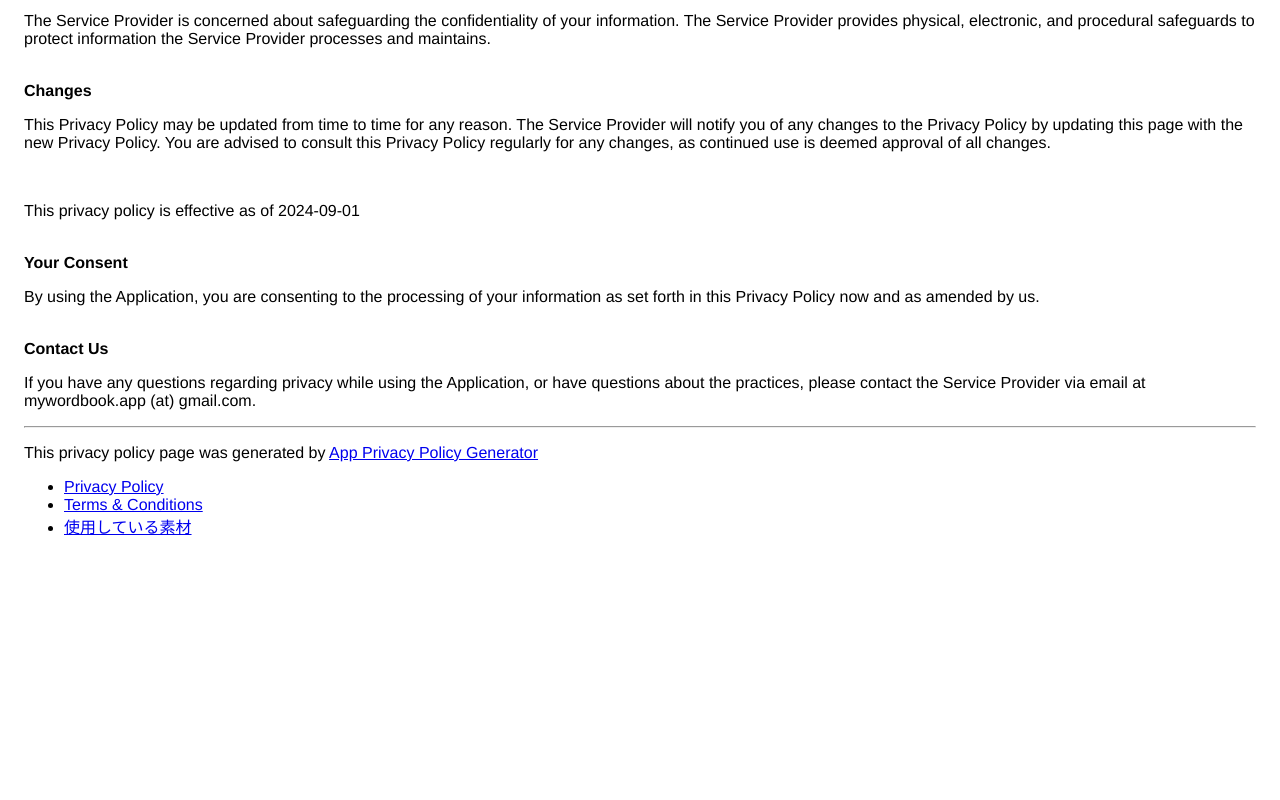
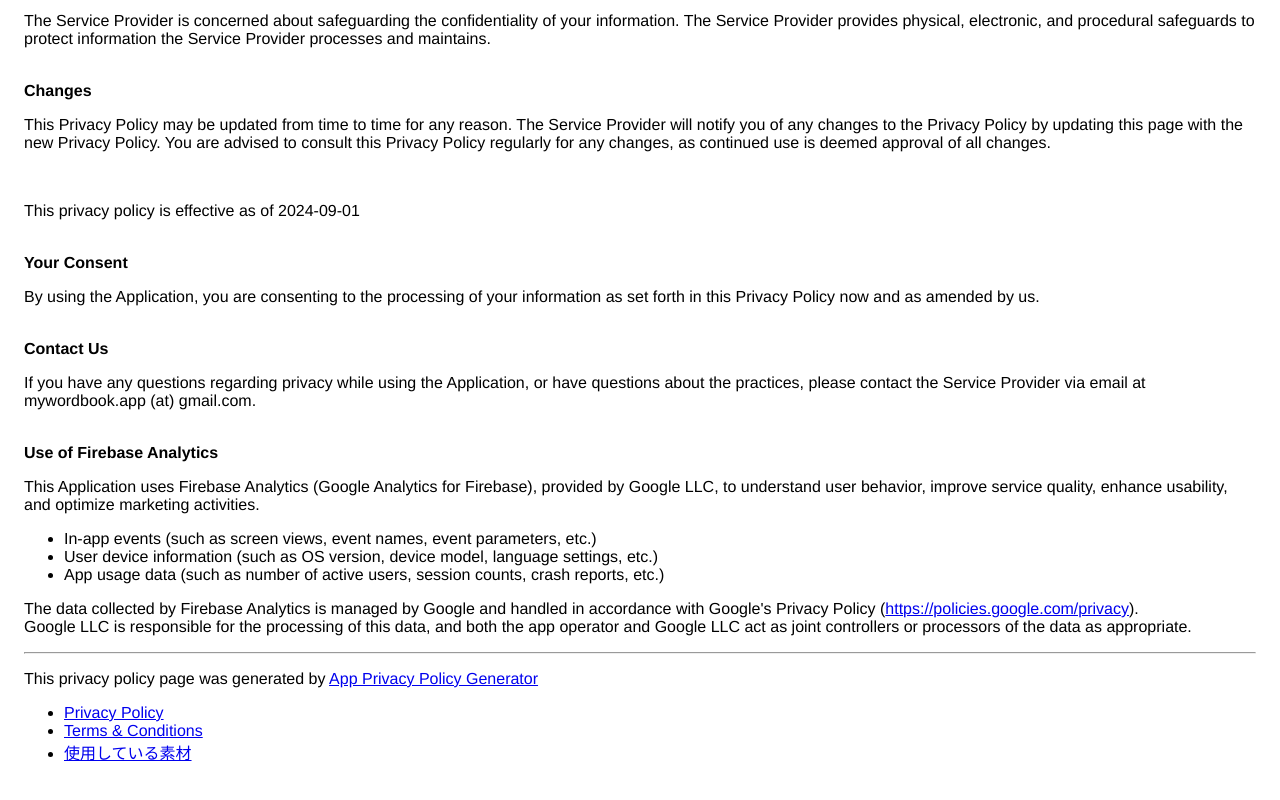
Before and after one commit to shiba6v/mywordbook-page, a plain HTML site: page privacy.html in a window 1280 px wide. Shown: the part 1485-2285 px from the top of the page. Before the commit the page ends 2063 px from the top, so only its background shows below. Drawn offline with Linux system fonts and the light colour scheme.

Commit message:
firebase analyticsの記述を追加

```diff
--- a/privacy.html
+++ b/privacy.html
@@ -197,6 +197,38 @@
       or have questions about the practices, please contact the Service Provider
       via email at mywordbook.app (at) gmail.com.
     </p>
+    <br /><strong>Use of Firebase Analytics</strong>
+    <p>
+      This Application uses Firebase Analytics (Google Analytics for Firebase),
+      provided by Google LLC, to understand user behavior, improve service
+      quality, enhance usability, and optimize marketing activities.
+    </p>
+    <ul>
+      <li>
+        In-app events (such as screen views, event names, event parameters,
+        etc.)
+      </li>
+      <li>
+        User device information (such as OS version, device model, language
+        settings, etc.)
+      </li>
+      <li>
+        App usage data (such as number of active users, session counts, crash
+        reports, etc.)
+      </li>
+    </ul>
+    <p>
+      The data collected by Firebase Analytics is managed by Google and handled
+      in accordance with Google's Privacy Policy (<a
+        href="https://policies.google.com/privacy"
+        target="_blank"
+        rel="noopener noreferrer"
+        >https://policies.google.com/privacy</a
+      >).<br />
+      Google LLC is responsible for the processing of this data, and both the
+      app operator and Google LLC act as joint controllers or processors of the
+      data as appropriate.
+    </p>
     <hr />
     <p>
       This privacy policy page was generated by
```
